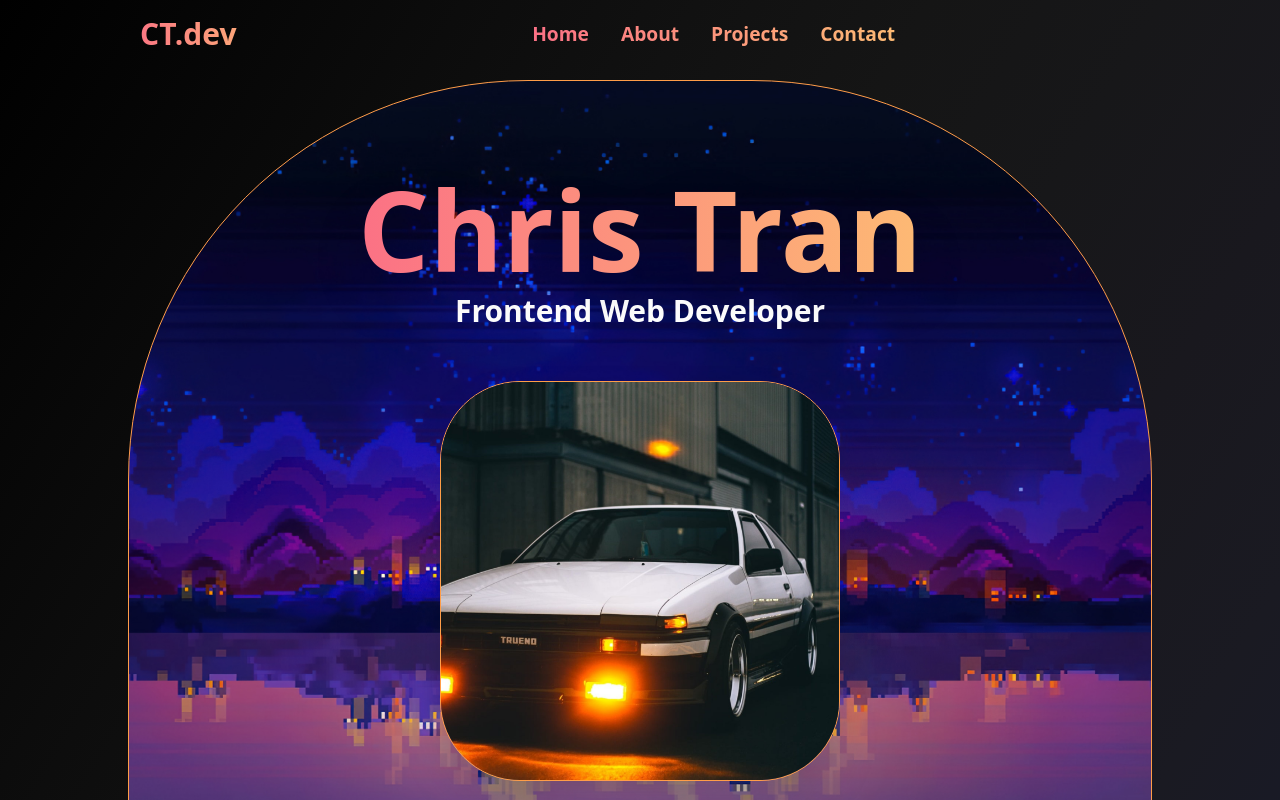
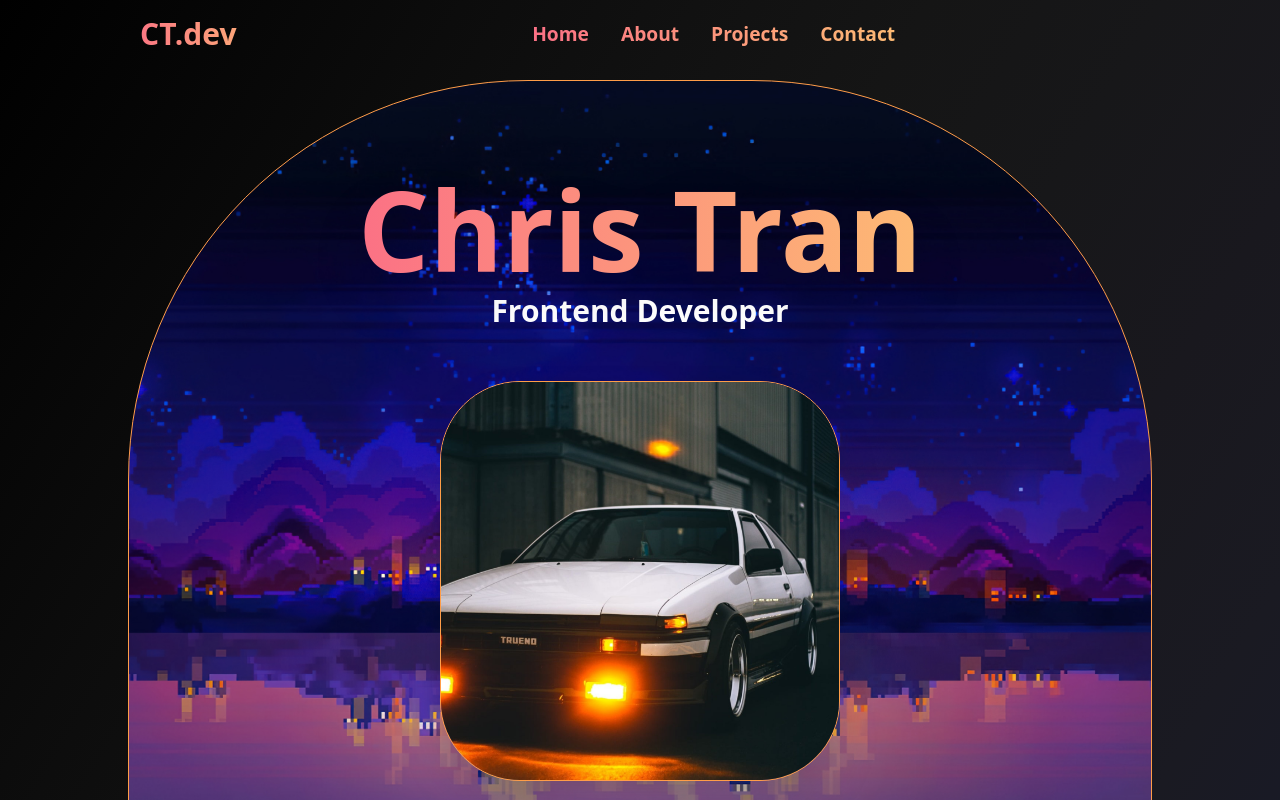
Before and after one commit to ChrisTran202/ChrisTran, a React (Vite) app: page / in a window 1280 px wide. Shown: the top 800 px of the page. Built offline with nearby package versions, Linux system fonts and the light colour scheme; what tailwindcss-animated, taos would draw is missing.

Commit message:
Update Intro.jsx

```diff
--- a/src/components/Intro.jsx
+++ b/src/components/Intro.jsx
@@ -14,7 +14,7 @@ function Intro() {
             Chris Tran
           </h1>
           <h2 className='text-[#ffffff]  text-2xl md:text-3xl  py-1  animate-fade-left animate-duration-700 animate-delay-[1000ms] animate-ease-in animate-fill-both  '>
-            Frontend Web Developer
+            Frontend Developer
           </h2>
 
 
```
